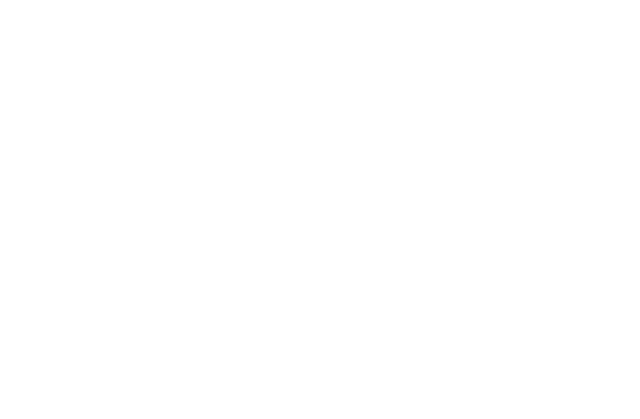
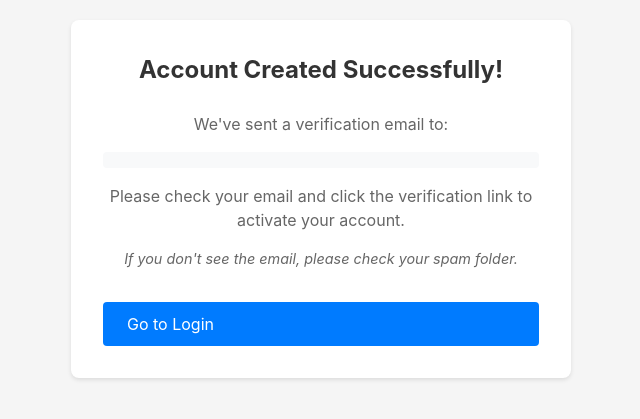
Before and after one commit to asif17r/lostnfound-frontend, a React (Vite) app: page /verify-email in a window 1280 px wide. Before the commit this address had no page. Shown: the part 201-620 px from the top of the page, without its empty margins (319-959 px from the left). Built offline with nearby package versions, Linux system fonts and the light colour scheme.

Commit message:
live error msg

```diff
--- a/src/App.tsx
+++ b/src/App.tsx
@@ -6,6 +6,7 @@ import Signup from './Signup';
 import LandingPage from './LandingPage';
 import ProtectedRoute from './ProtectedRoute';
 import { AuthProvider } from './AuthContext';
+import { ErrorProvider } from './contexts/ErrorContext';
 import SearchResults from './SearchResults';
 import Profile from './profile';
 import UserProfile from './UserProfile';
@@ -16,16 +17,18 @@ import UpdateProfile from './UpdateProfile';
 import UpdateComment from './UpdateComment';
 import Inbox from './Inbox';
 import PasswordChange from './PasswordChange';
-
+import VerificationPage from './VerificationPage';
 
 const App: React.FC = () => {
     return (
+        <ErrorProvider>
             <AuthProvider>
                 <Router>
                     <Routes>
                         <Route path="/" element={<LandingPage />} />
                         <Route path="/login" element={<Login />} />
                         <Route path="/signup" element={<Signup />} />
+                        <Route path="/verify-email" element={<VerificationPage />} />
                         <Route path="/home" element={<ProtectedRoute><Home /></ProtectedRoute>} />
                         <Route path="/search" element={<ProtectedRoute><SearchResults /></ProtectedRoute>} />
                         <Route path="/profile" element={<ProtectedRoute><Profile /></ProtectedRoute>} />
@@ -41,6 +44,7 @@ const App: React.FC = () => {
                     </Routes>
                 </Router>
             </AuthProvider>
+        </ErrorProvider>
     );
 }
 
--- a/src/AuthContext.tsx
+++ b/src/AuthContext.tsx
@@ -1,6 +1,26 @@
 import React, { createContext, useState, ReactNode, useContext } from 'react';
 import axios from 'axios';
 import { API_BASE_URL } from './config';
+import { useError } from './contexts/ErrorContext';
+
+// Create axios instance with default config
+const api = axios.create({
+    baseURL: API_BASE_URL,
+    headers: {
+        'Content-Type': 'application/json',
+        'Accept': 'application/json',
+    }
+});
+
+// Add response interceptor for global error handling
+api.interceptors.response.use(
+    response => response,
+    error => {
+        // Handle the ResponseEntity format
+        const errorMessage = error.response?.data || 'An error occurred. Please try again.';
+        throw new Error(errorMessage);
+    }
+);
 
 interface SignupData {
     name: string;
@@ -13,7 +33,7 @@ interface SignupData {
 interface AuthContextType {
     token: string | null;
     login: (email: string, password: string) => Promise<void>;
-    signup: (data: SignupData) => Promise<void>;
+    signup: (data: SignupData) => Promise<string>;
     logout: () => void;
     isTokenValid: () => Promise<boolean>;
 }
@@ -34,10 +54,11 @@ export const useAuth = () => {
 
 export const AuthProvider: React.FC<AuthProviderProps> = ({ children }) => {
     const [token, setToken] = useState<string | null>(localStorage.getItem('token'));
+    const { showError } = useError();
 
     const login = async (email: string, password: string) => {
         try {
-            const response = await axios.post<string>(`${API_BASE_URL}/login`, {
+            const response = await api.post<string>('/login', {
                 email,
                 password
             });
@@ -45,24 +66,25 @@ export const AuthProvider: React.FC<AuthProviderProps> = ({ children }) => {
             localStorage.setItem('token', newToken);
             setToken(newToken);
         } catch (error) {
-            throw new Error('Invalid email or password');
+            showError(error instanceof Error ? error.message : 'Invalid email or password');
+            throw error;
         }
     };
 
-    const signup = async (data: SignupData) => {
+    const signup = async (data: SignupData): Promise<string> => {
         try {
-            const response = await axios.post(`${API_BASE_URL}/register`, {
+            const response = await api.post('/register', {
                 ...data,
                 role: 'USER'
             });
             if (response.status === 201) {
-                // After successful signup, automatically log in
-                await login(data.email, data.password);
+                return data.email;
             } else {
                 throw new Error('Failed to create account');
             }
         } catch (error) {
-            throw new Error('Failed to create account');
+            showError(error instanceof Error ? error.message : 'Failed to create account');
+            throw error;
         }
     };
 
@@ -76,7 +98,11 @@ export const AuthProvider: React.FC<AuthProviderProps> = ({ children }) => {
 
         try {
             const response = await fetch(`${API_BASE_URL}/validate`, {
-                headers: { Authorization: `Bearer ${token}` },
+                headers: {
+                    'Authorization': `Bearer ${token}`,
+                    'Content-Type': 'application/json',
+                    'Accept': 'application/json'
+                }
             });
 
             if (!response.ok) {
--- /dev/null
+++ b/src/VerificationPage.css
@@ -0,0 +1,65 @@
+.verification-container {
+    display: flex;
+    justify-content: center;
+    align-items: center;
+    min-height: 100vh;
+    background-color: #f5f5f5;
+    padding: 20px;
+}
+
+.verification-card {
+    background: white;
+    padding: 2rem;
+    border-radius: 8px;
+    box-shadow: 0 2px 4px rgba(0, 0, 0, 0.1);
+    width: 100%;
+    max-width: 500px;
+    text-align: center;
+}
+
+.verification-card h2 {
+    color: #333;
+    margin-bottom: 1.5rem;
+}
+
+.verification-content {
+    display: flex;
+    flex-direction: column;
+    gap: 1rem;
+}
+
+.verification-content p {
+    color: #666;
+    line-height: 1.5;
+}
+
+.email-address {
+    font-weight: bold;
+    color: #007bff;
+    font-size: 1.1rem;
+    padding: 0.5rem;
+    background-color: #f8f9fa;
+    border-radius: 4px;
+}
+
+.note {
+    font-style: italic;
+    color: #888;
+    font-size: 0.9rem;
+}
+
+.login-button {
+    margin-top: 1rem;
+    padding: 0.75rem 1.5rem;
+    background-color: #007bff;
+    color: white;
+    border: none;
+    border-radius: 4px;
+    cursor: pointer;
+    font-size: 1rem;
+    transition: background-color 0.2s;
+}
+
+.login-button:hover {
+    background-color: #0056b3;
+}
--- /dev/null
+++ b/src/VerificationPage.tsx
@@ -0,0 +1,35 @@
+import React from 'react';
+import { useLocation, useNavigate } from 'react-router-dom';
+import './VerificationPage.css';
+
+interface LocationState {
+    email: string;
+}
+
+const VerificationPage: React.FC = () => {
+    const location = useLocation();
+    const navigate = useNavigate();
+    const { email } = (location.state as LocationState) || { email: '' };
+
+    return (
+        <div className="verification-container">
+            <div className="verification-card">
+                <h2>Account Created Successfully!</h2>
+                <div className="verification-content">
+                    <p>We've sent a verification email to:</p>
+                    <p className="email-address">{email}</p>
+                    <p>Please check your email and click the verification link to activate your account.</p>
+                    <p className="note">If you don't see the email, please check your spam folder.</p>
+                    <button
+                        className="login-button"
+                        onClick={() => navigate('/login')}
+                    >
+                        Go to Login
+                    </button>
+                </div>
+            </div>
+        </div>
+    );
+};
+
+export default VerificationPage;
--- /dev/null
+++ b/src/components/ErrorMessage.css
@@ -0,0 +1,66 @@
+.error-message-container {
+    position: fixed;
+    top: 20px;
+    right: 20px;
+    z-index: 1000;
+    animation: slideIn 0.3s ease-out;
+}
+
+.error-message {
+    background-color: #fff5f5;
+    border: 1px solid #feb2b2;
+    border-radius: 8px;
+    padding: 12px 20px;
+    display: flex;
+    align-items: center;
+    gap: 10px;
+    box-shadow: 0 2px 4px rgba(0, 0, 0, 0.1);
+    min-width: 300px;
+    max-width: 500px;
+}
+
+.error-icon {
+    font-size: 1.2rem;
+}
+
+.error-text {
+    color: #c53030;
+    flex: 1;
+    font-size: 0.95rem;
+}
+
+.error-close {
+    background: none;
+    border: none;
+    color: #c53030;
+    font-size: 1.5rem;
+    cursor: pointer;
+    padding: 0 5px;
+    line-height: 1;
+}
+
+.error-close:hover {
+    color: #9b2c2c;
+}
+
+@keyframes slideIn {
+    from {
+        transform: translateX(100%);
+        opacity: 0;
+    }
+    to {
+        transform: translateX(0);
+        opacity: 1;
+    }
+}
+
+@keyframes slideOut {
+    from {
+        transform: translateX(0);
+        opacity: 1;
+    }
+    to {
+        transform: translateX(100%);
+        opacity: 0;
+    }
+}
--- /dev/null
+++ b/src/components/ErrorMessage.tsx
@@ -0,0 +1,25 @@
+import React from 'react';
+import './ErrorMessage.css';
+
+interface ErrorMessageProps {
+    message: string;
+    onClose?: () => void;
+}
+
+const ErrorMessage: React.FC<ErrorMessageProps> = ({ message, onClose }) => {
+    return (
+        <div className="error-message-container">
+            <div className="error-message">
+                <span className="error-icon">⚠️</span>
+                <span className="error-text">{message}</span>
+                {onClose && (
+                    <button className="error-close" onClick={onClose}>
+                        ×
+                    </button>
+                )}
+            </div>
+        </div>
+    );
+};
+
+export default ErrorMessage;
--- /dev/null
+++ b/src/contexts/ErrorContext.tsx
@@ -0,0 +1,44 @@
+import React, { createContext, useContext, useState, ReactNode } from 'react';
+import ErrorMessage from '../components/ErrorMessage';
+
+interface ErrorContextType {
+    showError: (message: string) => void;
+}
+
+const ErrorContext = createContext<ErrorContextType | undefined>(undefined);
+
+export const useError = () => {
+    const context = useContext(ErrorContext);
+    if (!context) {
+        throw new Error('useError must be used within an ErrorProvider');
+    }
+    return context;
+};
+
+interface ErrorProviderProps {
+    children: ReactNode;
+}
+
+export const ErrorProvider: React.FC<ErrorProviderProps> = ({ children }) => {
+    const [error, setError] = useState<string | null>(null);
+
+    const showError = (message: string) => {
+        setError(message);
+        // Auto-hide after 5 seconds
+        setTimeout(() => {
+            setError(null);
+        }, 5000);
+    };
+
+    return (
+        <ErrorContext.Provider value={{ showError }}>
+            {children}
+            {error && (
+                <ErrorMessage
+                    message={error}
+                    onClose={() => setError(null)}
+                />
+            )}
+        </ErrorContext.Provider>
+    );
+};
--- a/src/login.tsx
+++ b/src/login.tsx
@@ -1,14 +1,15 @@
 import React, { useState } from 'react';
 import { useNavigate, Link } from 'react-router-dom';
 import { useAuth } from './AuthContext';
+import { useError } from './contexts/ErrorContext';
 import './login.css';
 
 const Login: React.FC = () => {
     const [email, setEmail] = useState('');
     const [password, setPassword] = useState('');
-    const [error, setError] = useState('');
     const navigate = useNavigate();
     const { login } = useAuth();
+    const { showError } = useError();
 
     const handleSubmit = async (e: React.FormEvent) => {
         e.preventDefault();
@@ -16,7 +17,7 @@ const Login: React.FC = () => {
             await login(email, password);
             navigate('/home');
         } catch (err) {
-            setError('Invalid email or password');
+            // Error is already handled by AuthContext
         }
     };
 
@@ -29,8 +30,6 @@ const Login: React.FC = () => {
                 </div>
 
                 <form onSubmit={handleSubmit} className="auth-form">
-                    {error && <div className="error-message">{error}</div>}
-
                     <div className="form-group">
                         <label htmlFor="email">Email</label>
                         <input
```
Also changed, not shown: src/Signup.tsx (+6 -7 lines). Lines whose indentation alone changed are shown as unchanged.
